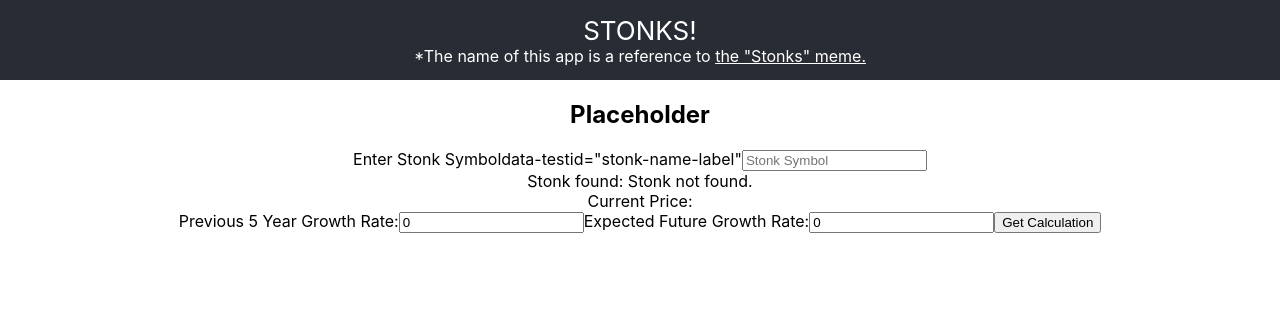
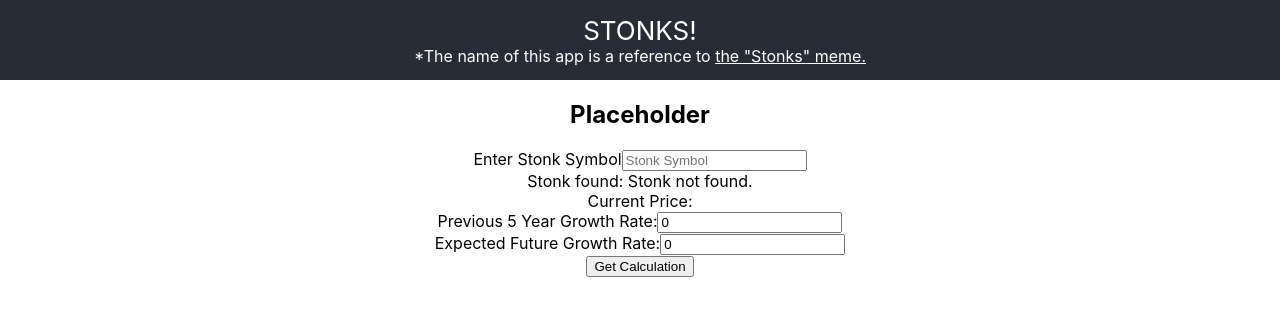
Before and after one commit to toddmantell/stonks, a React (Create React App) app: page /addstonk in a window 1280 px wide. Shown: the top 316 px of the page. Built offline with nearby package versions, Linux system fonts and the light colour scheme; no server answers.

Commit message:
added functionality for getting calculations from the backend when doing an AddStock lookup

```diff
--- a/src/fetchWrapper.js
+++ b/src/fetchWrapper.js
@@ -25,8 +25,13 @@ export const post = async (url, payload, customOptions) => {
   }
 
   const fetchOptions = customOptions
-    ? { ...baseFetchOptions, method: "POST", body: payload, ...customOptions }
-    : { ...baseFetchOptions, method: "POST" };
+    ? {
+        ...baseFetchOptions,
+        method: "POST",
+        body: JSON.stringify(payload),
+        ...customOptions
+      }
+    : { ...baseFetchOptions, method: "POST", body: JSON.stringify(payload) };
 
   try {
     return await fetchWrapper(url, fetchOptions);
--- a/src/pages/AddStonk.js
+++ b/src/pages/AddStonk.js
@@ -6,7 +6,8 @@ import { get, post } from "../fetchWrapper";
 export default function CheckStonk() {
   const apiUrl = getDevOrProdAPIURL();
   const [stonkTicker, setStonkTicker] = useState("");
-  const [stonk, setStonk] = useState(false);
+  const [stonkQuote, setStonkQuote] = useState(undefined);
+  const [stonk, setStonk] = useState(undefined);
   const [futureGrowthRate, setFutureGrowthRate] = useState(0);
   const [previousGrowthRate, setPreviousGrowthRate] = useState(0);
   const debounceTime = 1000;
@@ -55,10 +56,12 @@ export default function CheckStonk() {
       try {
         const fetchedStonkQuote =
           (await get(`${apiUrl}/quote/${ticker}`)) || false;
-        return setStonk(fetchedStonkQuote);
+        console.log("quote: ", fetchedStonkQuote);
+
+        return setStonkQuote(fetchedStonkQuote);
       } catch (error) {
         console.log(`failed to fetch ${ticker}: ${error.toString()}`);
-        return setStonk(false);
+        return setStonkQuote(false);
       }
     }
   }, [debouncedTicker]);
@@ -81,11 +84,21 @@ export default function CheckStonk() {
     }
   }
 
-  async function getStonkCalculation() {
+  async function getStonkCalculation(event) {
+    event.preventDefault();
     if (debouncedTicker && previousGrowthRate && futureGrowthRate) {
       try {
+        const stonkForCalc = {
+          ticker: debouncedTicker,
+          futureGrowthRate,
+          previousGrowthRate
+        };
         const stonk =
-          (await post(`${apiUrl}/dashboard/${debouncedTicker}`)) || false;
+          (await post(`${apiUrl}/calculateMetrics`, stonkForCalc)) || false;
+
+        setStonk(stonk || false);
+
+        // also have to send the payload to an addStonk endpoint
       } catch (error) {
         console.log(
           `An error occurred while attempting to get the stonk calulation for ${debouncedTicker}: ${error.toString()}`
@@ -95,20 +108,27 @@ export default function CheckStonk() {
   }
 
   return (
-    <form data-testid="check-stonk-form">
+    <article>
+      <form data-testid="check-stonk-form" onSubmit={getStonkCalculation}>
         <h2 data-testid="form-heading">Placeholder</h2>
         <label htmlFor="" data-testid="stonk-name-label">
-        Enter Stonk Symboldata-testid="stonk-name-label"
+          Enter Stonk Symbol
           <input
             id="stonk-symbol"
             placeholder="Stonk Symbol"
             data-testid="stonk-symbol"
             onChange={setInputValue}
           />
-        <div>Stonk found: {stonk ? stonk.symbol : "Stonk not found."}</div>
-        <div>Current Price: {stonk && stonk.latestPrice}</div>
+          <div>
+            Stonk found: {stonkQuote ? stonkQuote.symbol : "Stonk not found."}
+          </div>
+          <div>Current Price: {stonkQuote && stonkQuote.latestPrice}</div>
         </label>
-      <label htmlFor="previous-growth-rate" data-testid="previous-growth-label">
+        <div>
+          <label
+            htmlFor="previous-growth-rate"
+            data-testid="previous-growth-label"
+          >
             Previous 5 Year Growth Rate:
             <input
               type="text"
@@ -119,6 +139,8 @@ export default function CheckStonk() {
               value={previousGrowthRate}
             />
           </label>
+        </div>
+        <div>
           <label htmlFor="future-growth-rate" data-testid="future-growth-label">
             Expected Future Growth Rate:
             <input
@@ -130,8 +152,11 @@ export default function CheckStonk() {
               value={futureGrowthRate}
             />
           </label>
-
+        </div>
         <button type="submit">Get Calculation</button>
       </form>
+
+      {stonk && <div>Forward: {stonk.forwardGrahamFormulaNumber}</div>}
+    </article>
   );
 }
```
Lines whose indentation alone changed are shown as unchanged.
